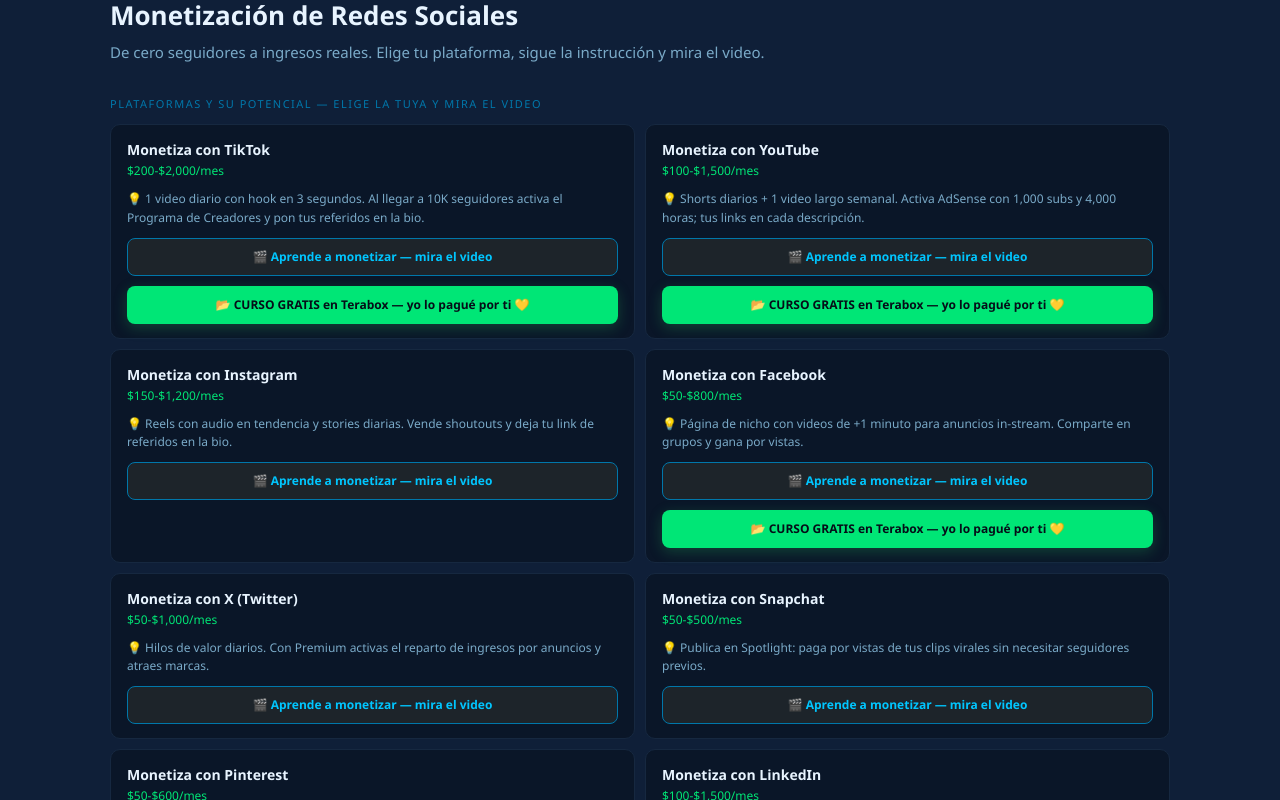
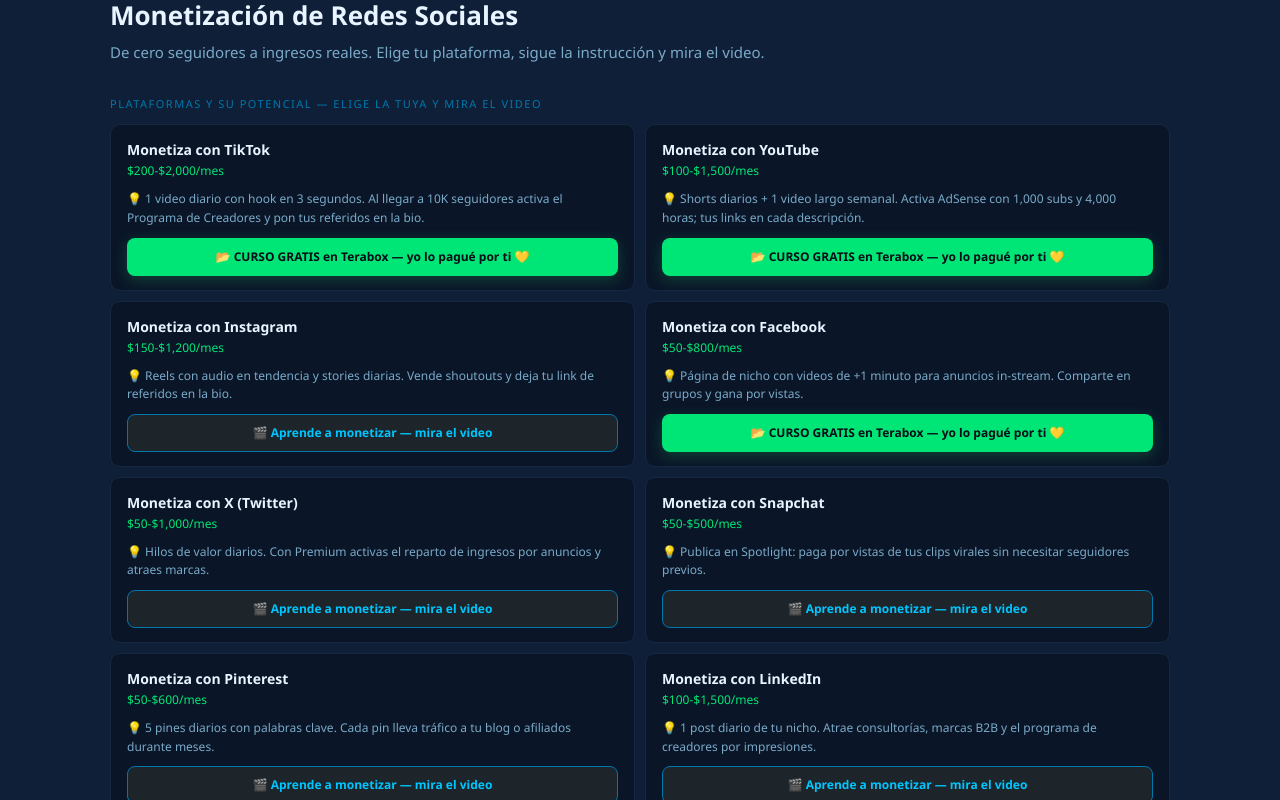
Before and after one commit to bladimirander99-beep/mi-web1, a Next.js app: page / in a window 1280 px wide. Shown: the part 11000-11800 px from the top of the page. Built offline with nearby package versions, Linux system fonts and the light colour scheme.

Commit message:
TikTok, YouTube y Facebook: solo boton Terabox

```diff
--- a/app/components/CursoRedes.tsx
+++ b/app/components/CursoRedes.tsx
@@ -19,7 +19,7 @@
           De cero seguidores a ingresos reales. Elige tu plataforma, sigue la instrucción y mira el video.
         </p>
 
-        {/* PLATAFORMAS: nombre + ganancia + instrucción + video + curso Terabox */}
+        {/* PLATAFORMAS: nombre + ganancia + instrucción + video o curso Terabox */}
         <div>
           <span style={{ fontSize: 11, letterSpacing: "1.5px", color: "var(--gold-dark)", marginBottom: "0.75rem", display: "block" }}>
             PLATAFORMAS Y SU POTENCIAL — ELIGE LA TUYA Y MIRA EL VIDEO
@@ -34,6 +34,9 @@
                 <p style={{ margin: 0, fontSize: 12, color: "var(--text-muted)", lineHeight: 1.55 }}>
                   💡 {PLAT_TIPS[p.name]}
                 </p>
+
+                {/* Botón de video: SOLO si NO tiene curso Terabox */}
+                {!TERABOX_CURSOS[p.name] && (
                   <a
                     href={videoLink(p.name)}
                     target="_blank"
@@ -43,6 +46,9 @@
                   >
                     🎬 Aprende a monetizar — mira el video
                   </a>
+                )}
+
+                {/* Botón Terabox: SOLO en TikTok, YouTube y Facebook */}
                 {TERABOX_CURSOS[p.name] && (
                   <a
                     href={TERABOX_CURSOS[p.name]}
```
Lines whose indentation alone changed are shown as unchanged.
